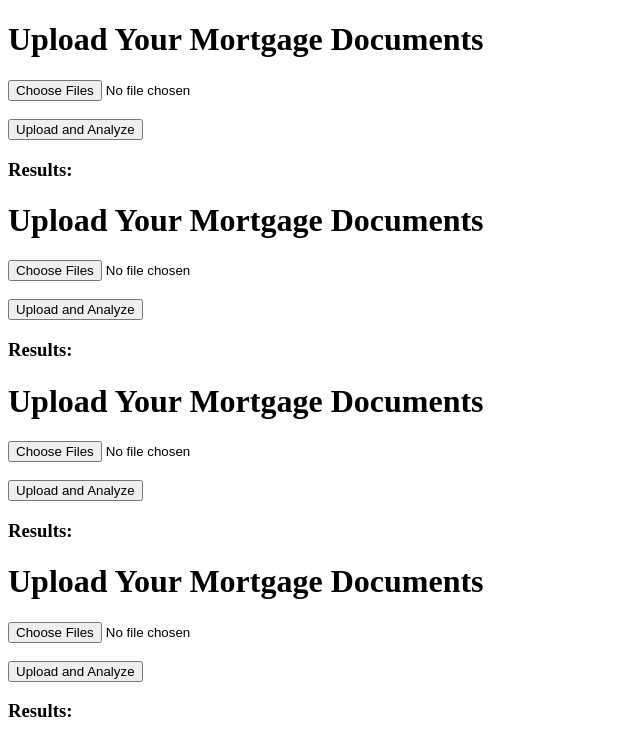
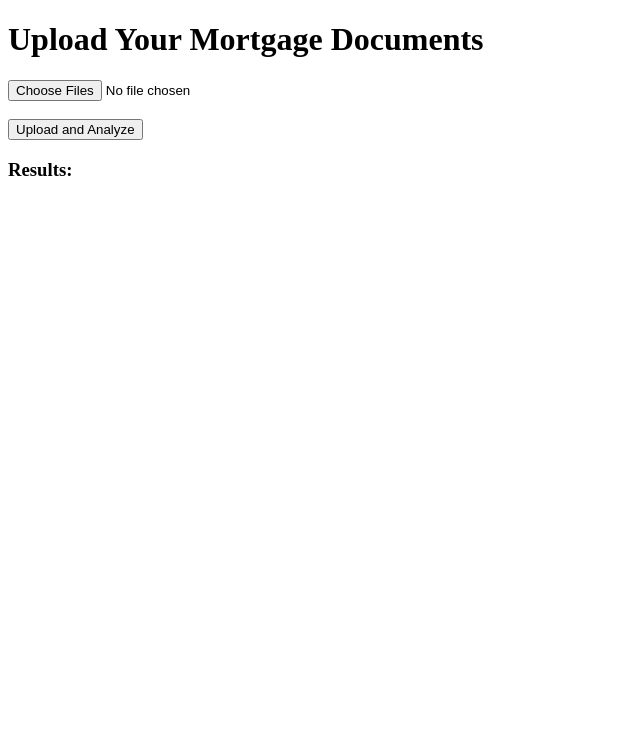
Before and after one commit to loanboss123/mortgage-iron-man-app, a Flask app: page / in a window 1280 px wide. Shown: the top 756 px of the page, without its empty margins (0-640 px from the left). Run offline with Flask 3, Linux system fonts and the light colour scheme.

Commit message:
Update index.html

```diff
--- a/templates/index.html
+++ b/templates/index.html
@@ -1,313 +1,40 @@
 <!DOCTYPE html>
-
 <html lang="en">
-
 <head>
-
   <meta charset="UTF-8">
-
   <title>Mortgage Doc Analyzer</title>
-
 </head>
-
 <body>
-
   <h1>Upload Your Mortgage Documents</h1>
-
   <form id="uploadForm" enctype="multipart/form-data">
-
     <input type="file" id="fileInput" name="documents" multiple required><br><br>
-
     <button type="submit">Upload and Analyze</button>
-
   </form>
 
-
-
   <h3>Results:</h3>
-
   <pre id="results"></pre>
 
-
-
   <script>
-
     const form = document.getElementById('uploadForm');
-
     const results = document.getElementById('results');
 
-
-
     form.addEventListener('submit', async (e) => {
-
       e.preventDefault();
-
       const formData = new FormData();
-
       const files = document.getElementById('fileInput').files;
 
-
-
       for (let file of files) {
-
         formData.append('documents', file);
-
       }
 
-
-
-      const response = await fetch('http://mortify.onrender.com/upload', {
-
+      const response = await fetch('http://localhost:8080/upload', {
         method: 'POST',
-
         body: formData
-
       });
 
-
-
       const data = await response.json();
-
       results.innerText = JSON.stringify(data, null, 2);
-
     });
-
   </script>
-
 </body>
-
-</html><!DOCTYPE html>
-
-<html lang="en">
-
-<head>
-
-  <meta charset="UTF-8">
-
-  <title>Mortgage Doc Analyzer</title>
-
-</head>
-
-<body>
-
-  <h1>Upload Your Mortgage Documents</h1>
-
-  <form id="uploadForm" enctype="multipart/form-data">
-
-    <input type="file" id="fileInput" name="documents" multiple required><br><br>
-
-    <button type="submit">Upload and Analyze</button>
-
-  </form>
-
-
-
-  <h3>Results:</h3>
-
-  <pre id="results"></pre>
-
-
-
-  <script>
-
-    const form = document.getElementById('uploadForm');
-
-    const results = document.getElementById('results');
-
-
-
-    form.addEventListener('submit', async (e) => {
-
-      e.preventDefault();
-
-      const formData = new FormData();
-
-      const files = document.getElementById('fileInput').files;
-
-
-
-      for (let file of files) {
-
-        formData.append('documents', file);
-
-      }
-
-
-
-      const response = await fetch('http://mortify.onrender.com/upload', {
-
-        method: 'POST',
-
-        body: formData
-
-      });
-
-
-
-      const data = await response.json();
-
-      results.innerText = JSON.stringify(data, null, 2);
-
-    });
-
-  </script>
-
-</body>
-
-</html><!DOCTYPE html>
-
-<html lang="en">
-
-<head>
-
-  <meta charset="UTF-8">
-
-  <title>Mortgage Doc Analyzer</title>
-
-</head>
-
-<body>
-
-  <h1>Upload Your Mortgage Documents</h1>
-
-  <form id="uploadForm" enctype="multipart/form-data">
-
-    <input type="file" id="fileInput" name="documents" multiple required><br><br>
-
-    <button type="submit">Upload and Analyze</button>
-
-  </form>
-
-
-
-  <h3>Results:</h3>
-
-  <pre id="results"></pre>
-
-
-
-  <script>
-
-    const form = document.getElementById('uploadForm');
-
-    const results = document.getElementById('results');
-
-
-
-    form.addEventListener('submit', async (e) => {
-
-      e.preventDefault();
-
-      const formData = new FormData();
-
-      const files = document.getElementById('fileInput').files;
-
-
-
-      for (let file of files) {
-
-        formData.append('documents', file);
-
-      }
-
-
-
-      const response = await fetch('http://mortify.onrender.com/upload', {
-
-        method: 'POST',
-
-        body: formData
-
-      });
-
-
-
-      const data = await response.json();
-
-      results.innerText = JSON.stringify(data, null, 2);
-
-    });
-
-  </script>
-
-</body>
-
-</html><!DOCTYPE html>
-
-<html lang="en">
-
-<head>
-
-  <meta charset="UTF-8">
-
-  <title>Mortgage Doc Analyzer</title>
-
-</head>
-
-<body>
-
-  <h1>Upload Your Mortgage Documents</h1>
-
-  <form id="uploadForm" enctype="multipart/form-data">
-
-    <input type="file" id="fileInput" name="documents" multiple required><br><br>
-
-    <button type="submit">Upload and Analyze</button>
-
-  </form>
-
-
-
-  <h3>Results:</h3>
-
-  <pre id="results"></pre>
-
-
-
-  <script>
-
-    const form = document.getElementById('uploadForm');
-
-    const results = document.getElementById('results');
-
-
-
-    form.addEventListener('submit', async (e) => {
-
-      e.preventDefault();
-
-      const formData = new FormData();
-
-      const files = document.getElementById('fileInput').files;
-
-
-
-      for (let file of files) {
-
-        formData.append('documents', file);
-
-      }
-
-
-
-      const response = await fetch('http://mortify.onrender.com/upload', {
-
-        method: 'POST',
-
-        body: formData
-
-      });
-
-
-
-      const data = await response.json();
-
-      results.innerText = JSON.stringify(data, null, 2);
-
-    });
-
-  </script>
-
-</body>
-
 </html>
```
